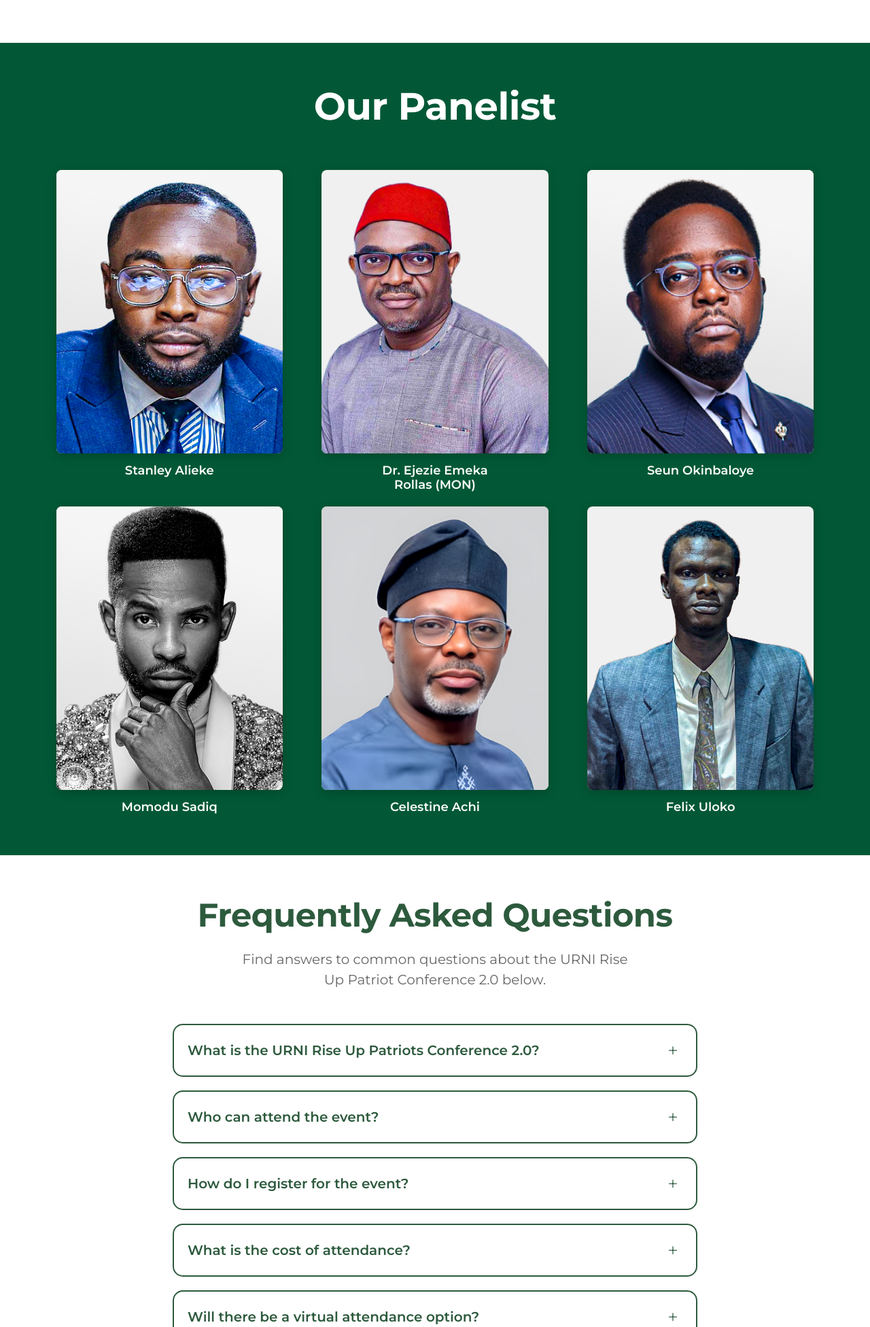
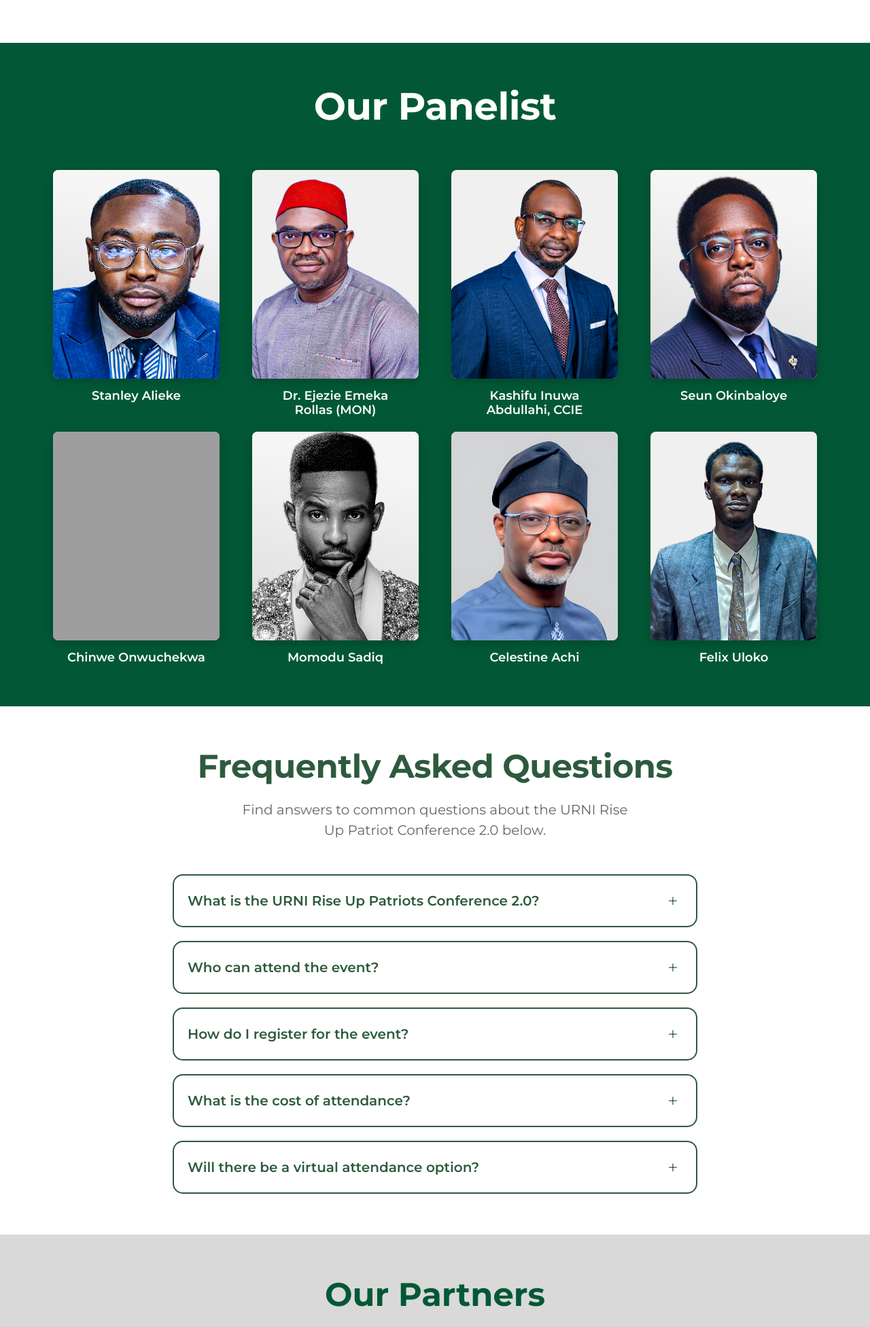
Before and after one commit to Rheno001/Rise-Up-Patriots-2.0, a PHP site: page / in a window 1280 px wide. Shown: the part 2241-4193 px from the top of the page at 68% size. Run offline with PHP 8.4, Linux system fonts and the light colour scheme; some libraries are stand-ins or nearby versions; grey boxes are pictures that could not be loaded.

Commit message:
added panelists

```diff
--- a/index.html
+++ b/index.html
@@ -245,12 +245,12 @@
                         (MON)</div>
                 </div>
 
-                <!-- <div class="panelist-item">
+                <div class="panelist-item">
                     <div class="panelist-photo">
-                        <img src="roy-maduka.jpg" alt="Prof. Roy Maduka">
+                        <img src="assets/KASHIFU INUWA ABDULLAHI, CCIE.png" alt="Kashifu Inuwa Abdullahi, CCIE">
                     </div>
-                    <div class="panelist-name">Prof. Roy<br>Maduka</div>
-                </div>-->
+                    <div class="panelist-name">Kashifu Inuwa<br>Abdullahi, CCIE</div>
+                </div>
 
                 <div class="panelist-item">
                     <div class="panelist-photo">
@@ -259,12 +259,12 @@
                     <div class="panelist-name">Seun Okinbaloye</div>
                 </div>
 
-                <!--<div class="panelist-item">
+                <div class="panelist-item">
                     <div class="panelist-photo">
-                        <img src="assets/NASBOI.png" alt="Lawal Micahel (Nasboi)">
+                        <img src="assets/CHINWE  ONWUCHEKWA.png" alt="Chinwe Onwuchekwa">
                     </div>
-                    <div class="panelist-name">Lawal Michael<br>(Nasboi)</div>
-                </div>-->
+                    <div class="panelist-name">Chinwe Onwuchekwa</div>
+                </div>
 
                 <div class="panelist-item">
                     <div class="panelist-photo">
--- a/style.css
+++ b/style.css
@@ -800,7 +800,7 @@ html {
 
 .panelist-grid {
     display: grid;
-    grid-template-columns: repeat(3, 1fr);
+    grid-template-columns: repeat(4, 1fr);
     grid-template-rows: repeat(1, 1fr);
     gap: 20px;
     max-width: 1200px;
```
Also changed, not shown: assets/KASHIFU INUWA ABDULLAHI, CCIE.png (added), invitation.html (added), 1 other file.
